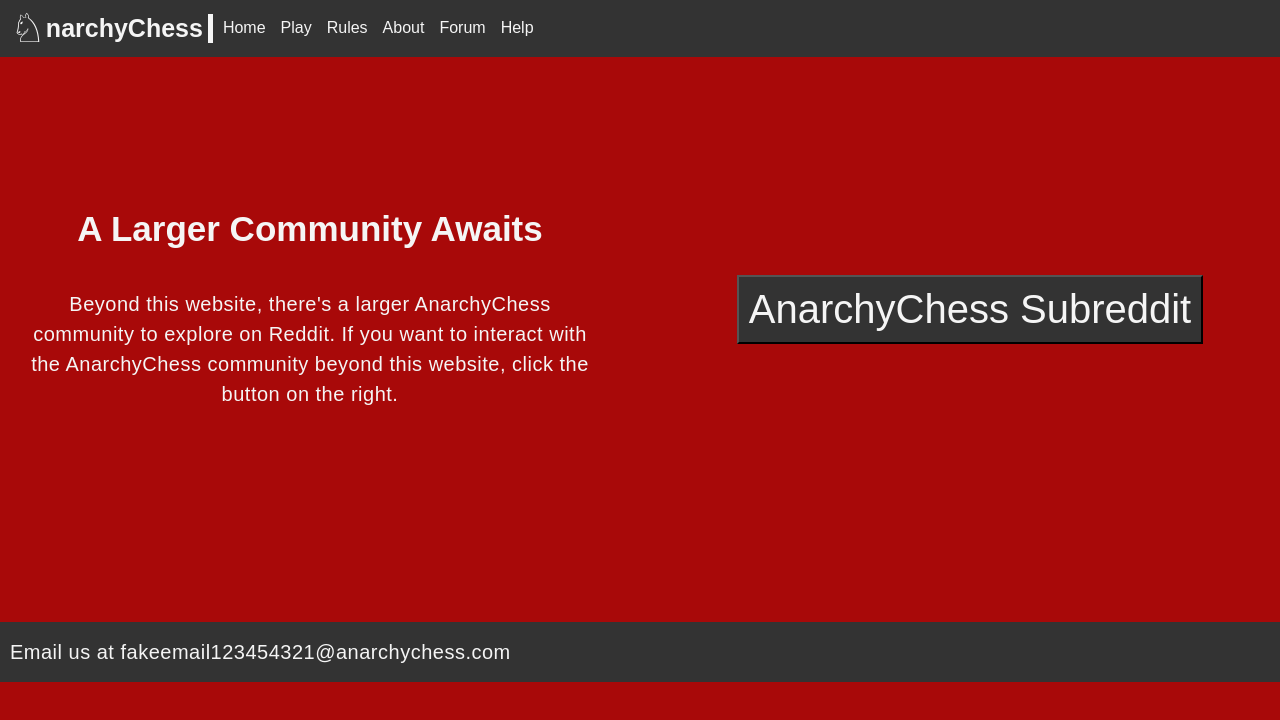
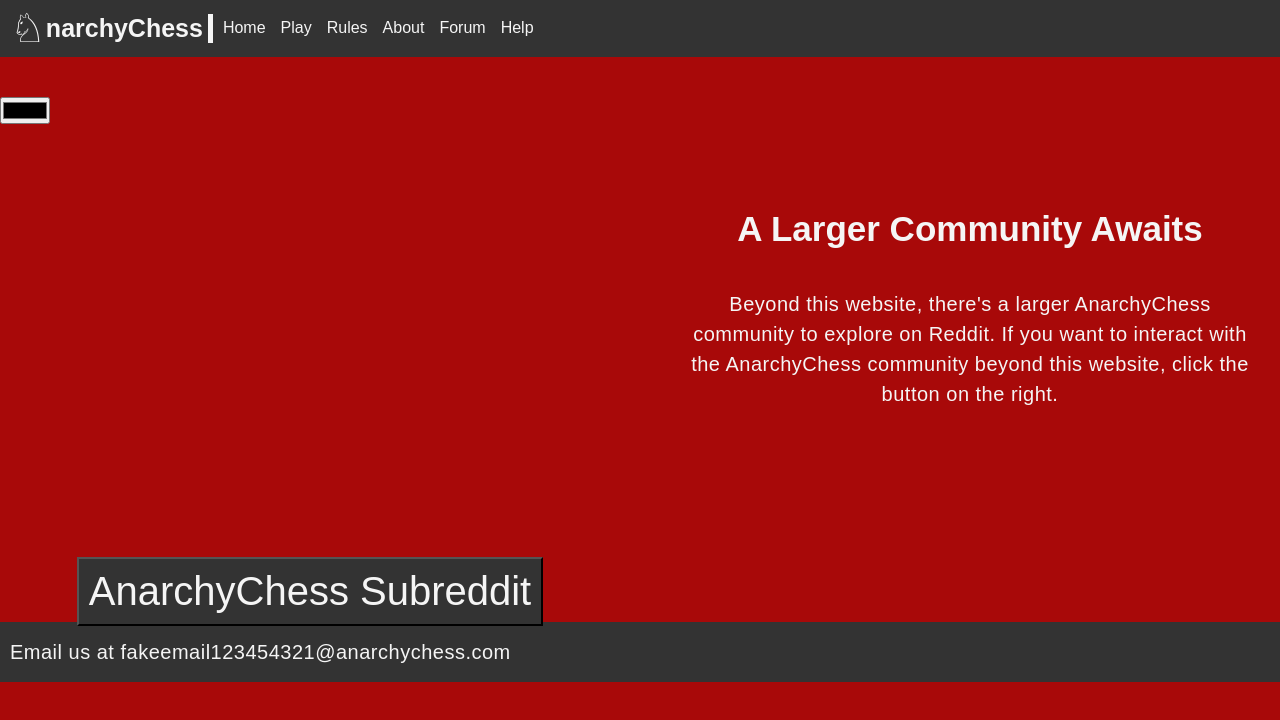
Before and after one commit to AlessandroCanto/_AnarchyChess_, a website: page forum.html in a window 1280 px wide. Drawn offline with Linux system fonts and the light colour scheme.

Commit message:
Update forum.html

```diff
--- a/forum.html
+++ b/forum.html
@@ -22,6 +22,7 @@
 					<a href="help.html">Help</a>
 				</div>
 			</nav>
+			<input id="colorInput" type="color">
 			<div class="activity">
 				<h2>A Larger Community Awaits</h2>
 				<p>
```
